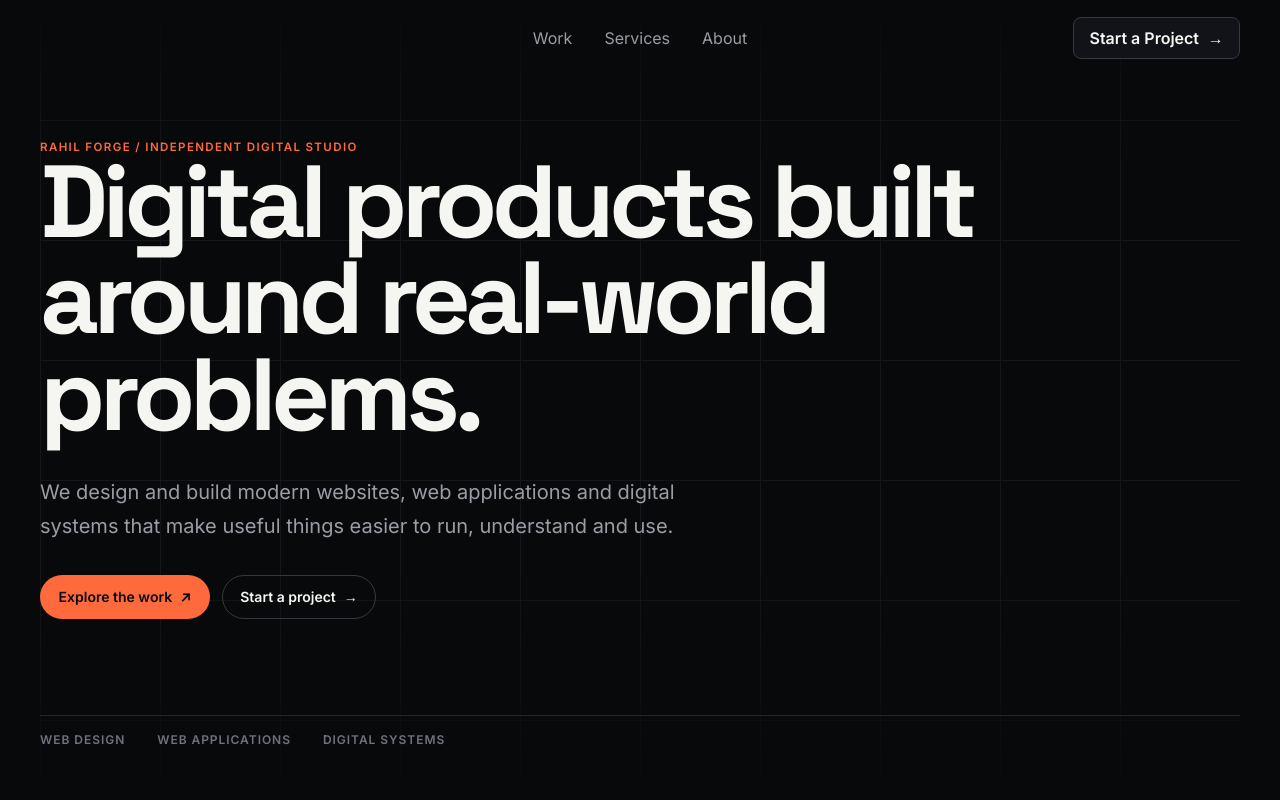
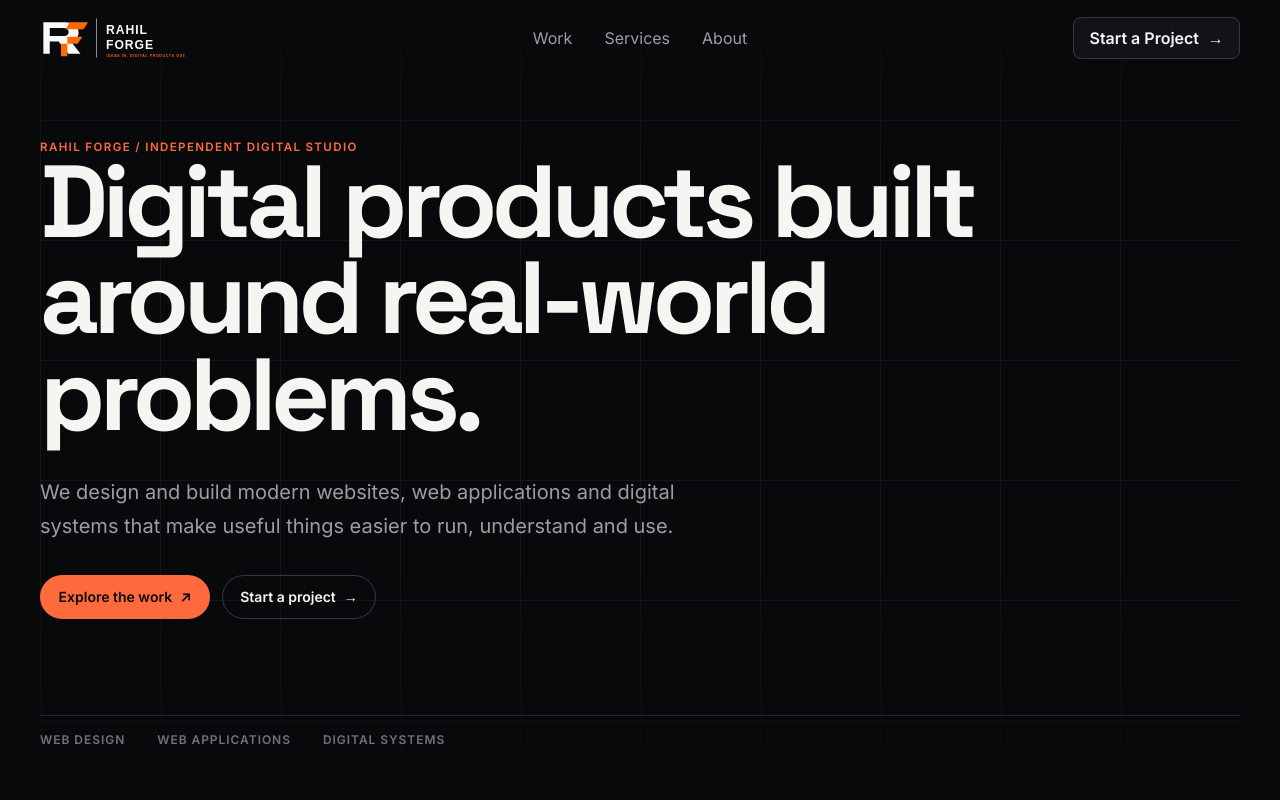
Before and after one commit to rahilislam/Rahil-Forge, a React (Vite) app: page / in a window 1280 px wide. Shown: the top 800 px of the page. Built offline with nearby package versions, Linux system fonts and the light colour scheme.

Commit message:
fix: size and style full Rahil Forge navbar logo

```diff
--- a/src/components/Layout/Navbar.css
+++ b/src/components/Layout/Navbar.css
@@ -26,18 +26,14 @@
   justify-self: start;
   display: inline-flex;
   align-items: center;
-  gap: 0.7rem;
-  font-family: var(--font-display);
-  font-size: 0.9rem;
-  font-weight: 700;
-  letter-spacing: 0.08em;
   text-decoration: none;
 }
 
-.brand-mark {
-  width: 34px;
-  height: 26px;
-  flex: 0 0 auto;
+.brand-logo {
+  display: block;
+  width: 168px;
+  height: auto;
+  max-height: 48px;
 }
 
 .desktop-nav {
@@ -103,6 +99,11 @@
     width: min(calc(100% - 2 * var(--space-5)), var(--layout-container-max));
     min-height: 68px;
     grid-template-columns: 1fr auto;
+  }
+
+  .brand-logo {
+    width: 154px;
+    max-height: 44px;
   }
 
   .desktop-nav,
```
